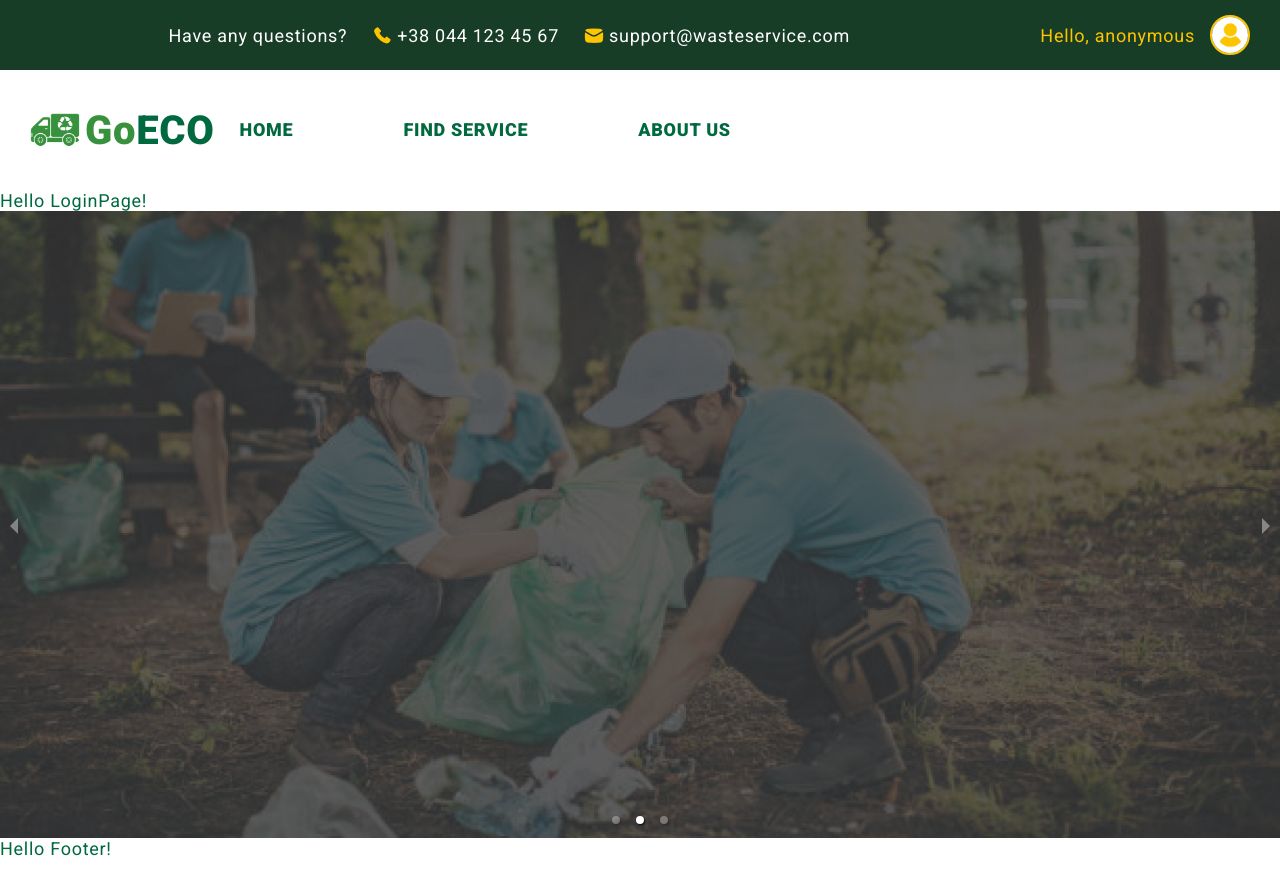
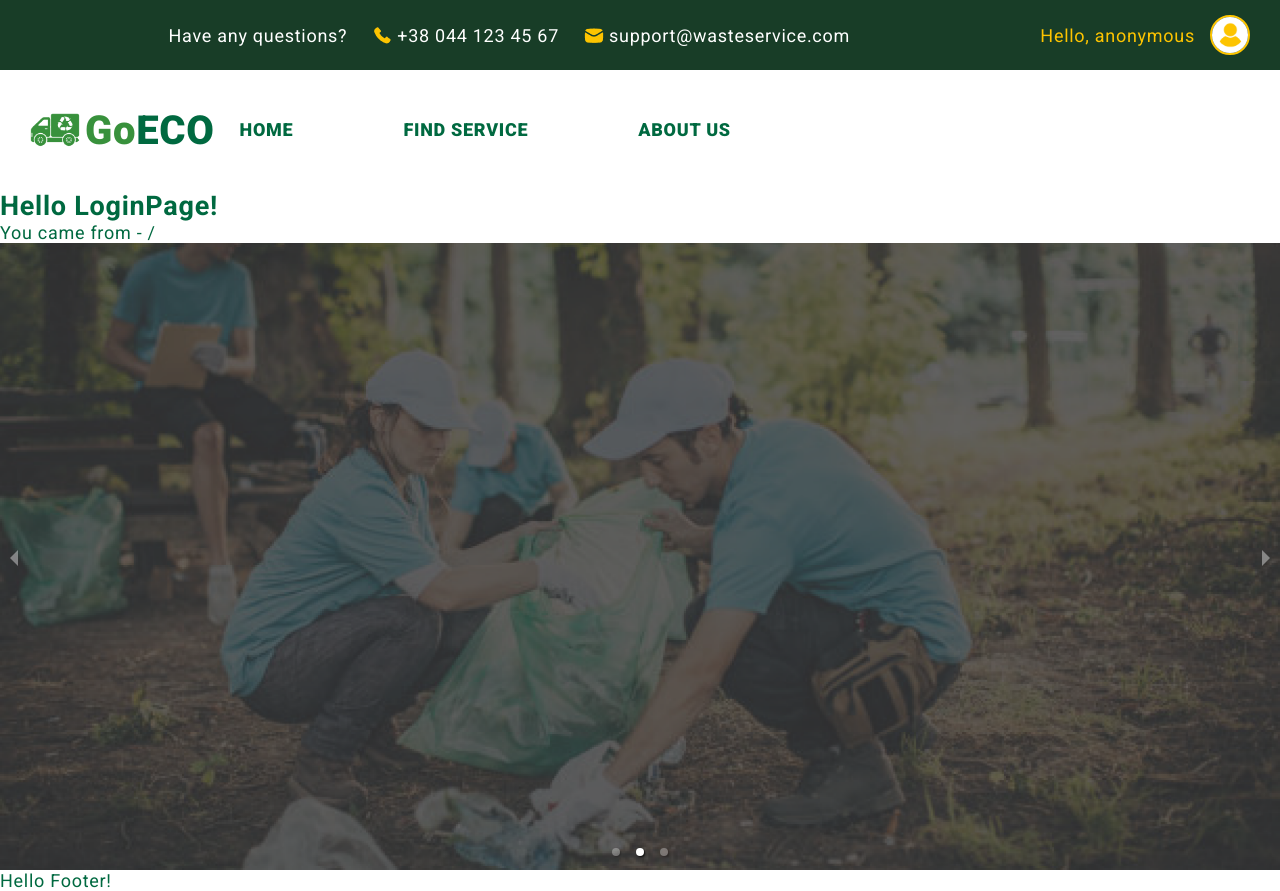
Before and after one commit to dreamkaman/react-sorting-waste, a React (Create React App) app: page /login in a window 1280 px wide. Before the commit the page ends 859 px from the top, so only its background shows below. Built offline with nearby package versions, Linux system fonts and the light colour scheme; the HTML template or start-up script is replaced by a standard one.

Commit message:
Add private routes

```diff
--- a/src/Routes.js
+++ b/src/Routes.js
@@ -7,6 +7,7 @@ import NotFoundPage from 'pages/NotFoundPage/NotFoundPage';
 import LoginPage from 'pages/LoginPage';
 import SignUpPage from 'pages/SignUpPage';
 import ProfileServicePage from 'pages/ProfileServicePage';
+import { RequiredAuth } from 'shared/hoc/PrivateRoutes';
 
 const MyRoutes = () => {
   return (
@@ -16,7 +17,14 @@ const MyRoutes = () => {
       <Route path="/about" element={<AboutUsPage />} />
       <Route path="/login" element={<LoginPage />} />
       <Route path="/signup" element={<SignUpPage />} />
-      <Route path="/profile" element={<ProfileServicePage />} />
+      <Route
+        path="/profile"
+        element={
+          <RequiredAuth>
+            <ProfileServicePage />
+          </RequiredAuth>
+        }
+      />
       <Route path="*" element={<NotFoundPage />} />
     </Routes>
   );
--- a/src/pages/LoginPage/LoginPage.jsx
+++ b/src/pages/LoginPage/LoginPage.jsx
@@ -1,5 +1,16 @@
+import { useLocation, useNavigate } from 'react-router-dom';
 const LoginPage = () => {
-  return <main>Hello LoginPage!</main>;
+  const navigation = useNavigate();
+  const location = useLocation();
+
+  const fromPage = location.state?.from?.pathname || '/';
+
+  return (
+    <main>
+      <h2>Hello LoginPage!</h2>
+      <p>You came from - {fromPage}</p>
+    </main>
+  );
 };
 
 export default LoginPage;
--- /dev/null
+++ b/src/shared/hoc/PrivateRoutes.jsx
@@ -0,0 +1,12 @@
+import { useLocation, Navigate } from 'react-router-dom';
+
+const RequiredAuth = ({ children }) => {
+  const location = useLocation();
+  const auth = false; //useAuth - custom hook
+  if (!auth) {
+    return <Navigate to="/login" state={{ from: location }} />;
+  }
+  return <div></div>;
+};
+
+export { RequiredAuth };
```
